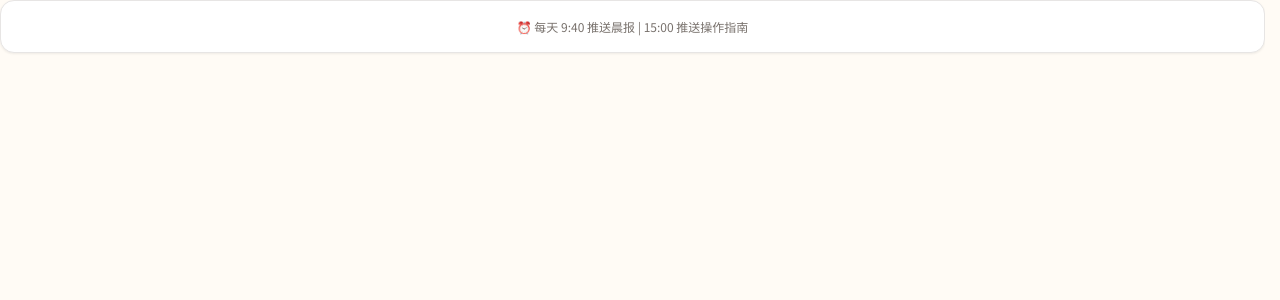
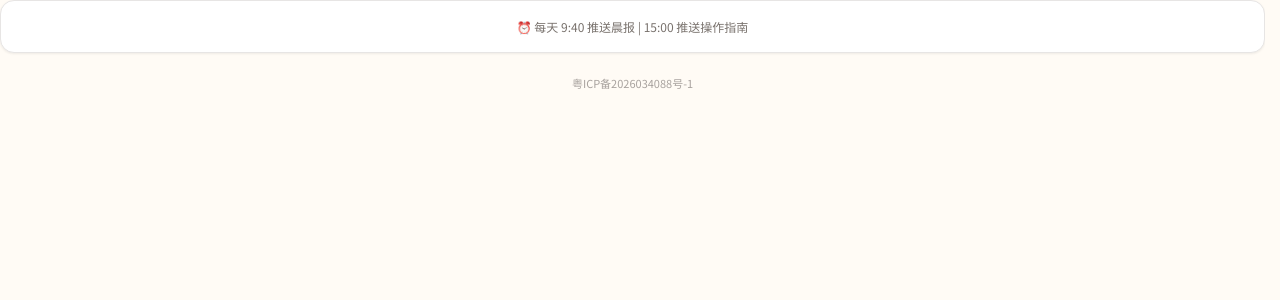
Before and after one commit to Ethen158/wuming-recruitment, a Python web app: template templates/funds.html in a window 1280 px wide. Shown: the part 124-424 px from the top of the page. Run offline with Jinja, Linux system fonts and the light colour scheme; the template is opened without the code that fills it, so the values that code supplies are empty.

Commit message:
feat: 页脚显示备案号 粤ICP备2026034088号-1
- 链接到工信部备案查询官网
- 导航栏下方居中显示

```diff
--- a/templates/base.html
+++ b/templates/base.html
@@ -56,6 +56,9 @@
         <a href="/account"><span class="nav-icon">👤</span>登录</a>
         {% endif %}
     </nav>
+<div style="text-align:center;padding:10px 0 4px;font-size:11px;color:var(--text3);">
+    <a href="https://beian.miit.gov.cn/" target="_blank" rel="nofollow noopener" style="color:inherit;text-decoration:none;">粤ICP备2026034088号-1</a>
+</div>
 </div>
 <button class="scroll-top" id="scrollTopBtn" onclick="window.scrollTo({top:0,behavior:'smooth'})">↑</button>
 <script>
```
Also changed, not shown: 1 other file.
